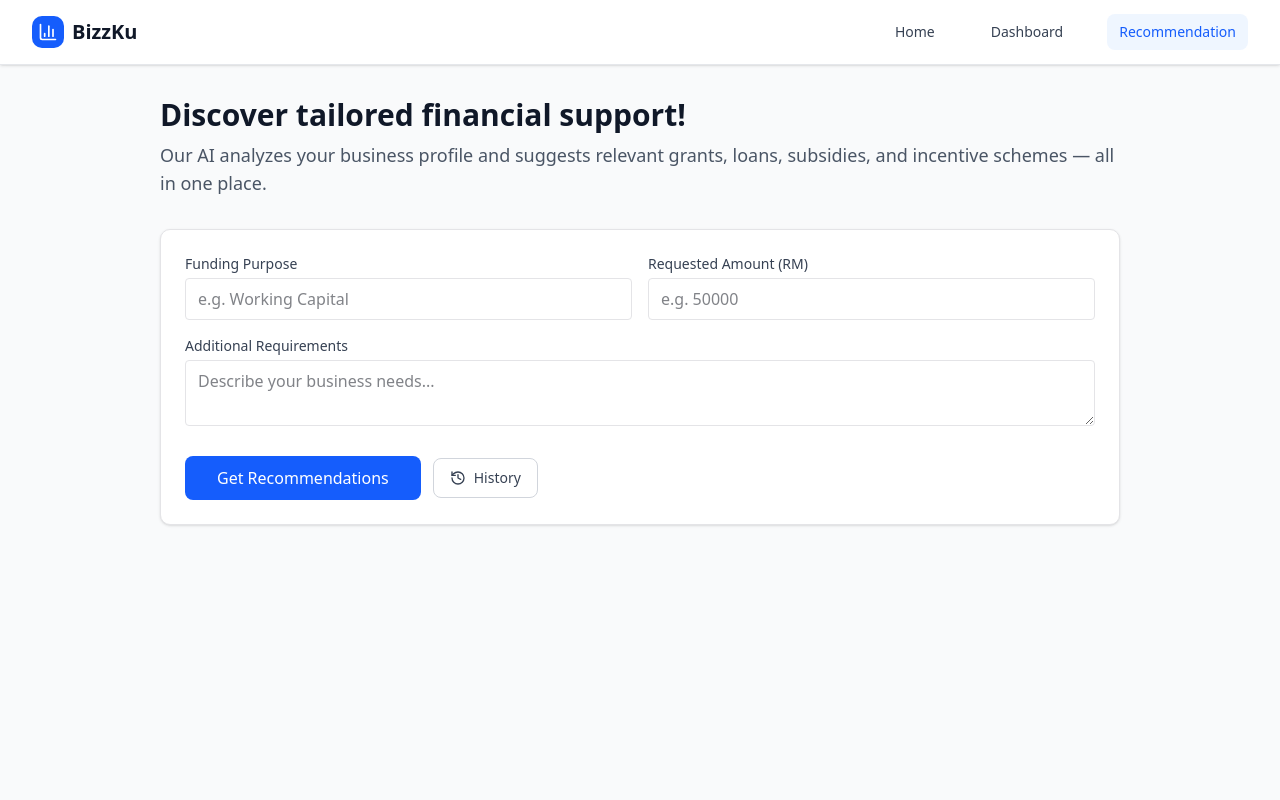
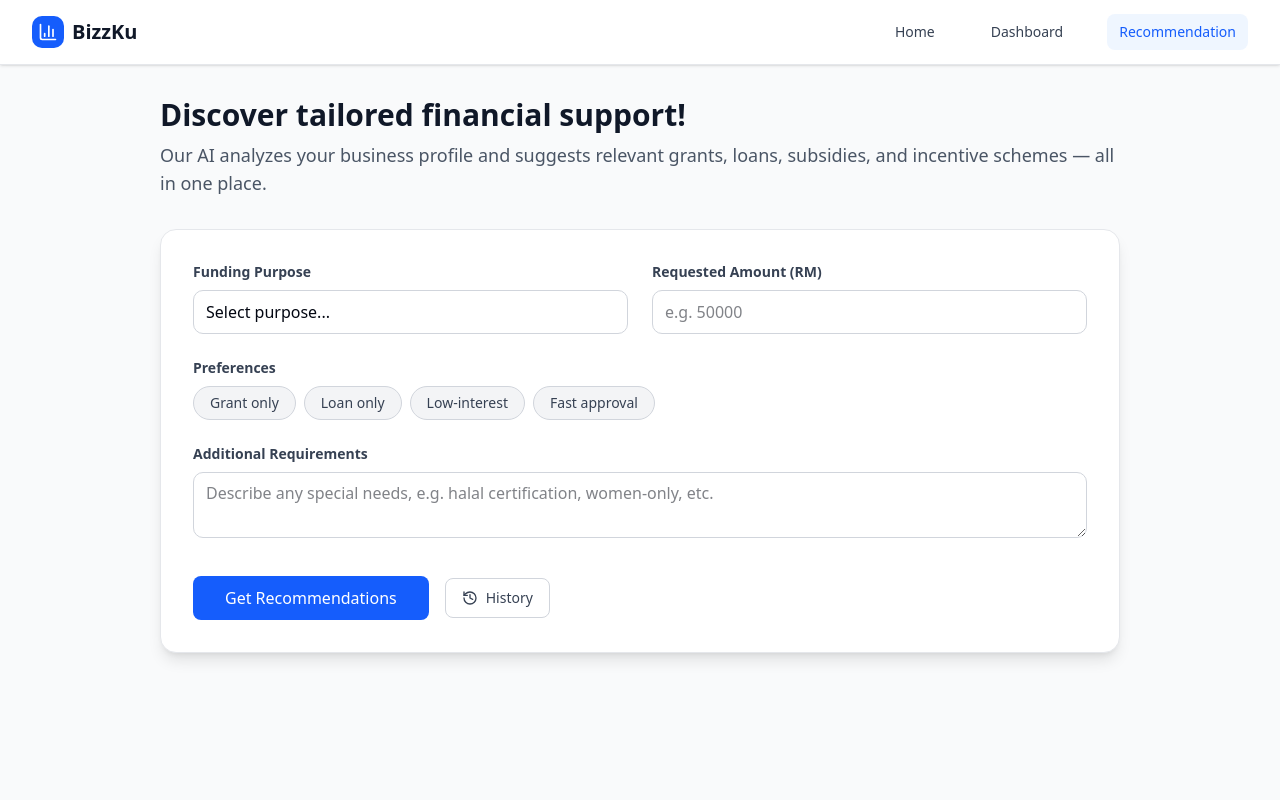
Before and after one commit to Shawnchee/BizKuKu, a Next.js app: page /recommendation in a window 1280 px wide. Shown: the top 800 px of the page. Built offline with nearby package versions, Linux system fonts and the light colour scheme.

Commit message:
add scheme subsidies

```diff
--- a/src/app/recommendation/page.tsx
+++ b/src/app/recommendation/page.tsx
@@ -45,18 +45,29 @@ export default function RecommendationPage() {
   const [error, setError] = useState<string | null>(null)
   const [companyId, setCompanyId] = useState<number>(1)
 
+  const fundingPurposes = [
+    { value: 'equipment', label: 'Equipment' },
+    { value: 'digitalization', label: 'Digitalization' },
+    { value: 'working_capital', label: 'Working Capital' },
+    { value: 'expansion', label: 'Business Expansion' },
+    { value: 'inventory', label: 'Inventory' },
+  ]
+
+  const preferenceOptions = [
+    { value: 'grant', label: 'Grant only' },
+    { value: 'loan', label: 'Loan only' },
+    { value: 'low_interest', label: 'Low-interest' },
+    { value: 'fast_approval', label: 'Fast approval' },
+  ]
+
+  const [fundingPurpose, setFundingPurpose] = useState('')
+  const [preferences, setPreferences] = useState<string[]>([])
+  const [activeTab, setActiveTab] = useState<'funding' | 'subsidy'>('funding')
+
   // Remove profile status check useEffect
 
-  // Fetch recommendations with simulated thinking process (frontend only, no backend)
-  const fetchRecommendations = async () => {
-    setIsThinking(true)
-    setIsGenerating(true)
-    setError(null)
-    setRecommendations([])
-
-    // Simulate thinking for 3 seconds, then show recommendations
-    setTimeout(() => {
-      const hardcodedGrants = [
+  // Hardcoded recommendations for each tab
+  const grantsAndLoans = [
     {
       id: 10001,
       name: 'Geran Digital PKS (SME Digital Grant)',
@@ -94,10 +105,61 @@ export default function RecommendationPage() {
       highlight: 'Empowering women in business'
     }
   ]
+
+  const subsidiesAndSchemes = [
+    {
+      id: 20001,
+      name: 'Fertilizer Subsidy Program (MOA)',
+      description: 'Up to 30% discount on fertilizer for eligible farmers.',
+      type: 'Subsidy',
+      max_amount: 0,
+      provider: 'Ministry of Agriculture',
+      eligibility: 'Registered farmers in Kelantan, Terengganu',
+      apply_url: 'https://www.moa.gov.my/',
+      for_whom: 'Paddy, vegetable, and fruit farmers',
+      highlight: 'Reduce your input costs!'
+    },
+    {
+      id: 20002,
+      name: 'SME Electricity Tariff Rebate',
+      description: 'Monthly rebate on electricity bills for micro and small businesses.',
+      type: 'Subsidy',
+      max_amount: 0,
+      provider: 'TNB',
+      eligibility: 'Registered micro and small businesses, TNB customers',
+      apply_url: 'https://www.tnb.com.my/',
+      for_whom: 'All micro and small businesses',
+      highlight: 'Lower your monthly utility costs'
+    },
+    {
+      id: 20003,
+      name: 'Sales & Service Tax (SST) Exemption',
+      description: 'Exemption from SST for selected business categories.',
+      type: 'Tax Relief',
+      max_amount: 0,
+      provider: 'LHDN',
+      eligibility: 'Eligible micro and small businesses, see LHDN guidelines',
+      apply_url: 'https://www.hasil.gov.my/',
+      for_whom: 'Retailers, F&B, service providers',
+      highlight: 'Boost your profit margins!'
+    }
+  ]
+
+  // Fetch recommendations with simulated thinking process (frontend only, no backend)
+  const fetchRecommendations = async () => {
+    setIsThinking(true)
+    setIsGenerating(true)
+    setError(null)
+    setRecommendations([])
+
+    // Simulate thinking for 6.5 seconds, then show recommendations
+    setTimeout(() => {
       setIsThinking(false)
       setIsGenerating(false)
-      setRecommendations(hardcodedGrants)
-    }, 6500)
+      // Show grants & loans by default
+      setRecommendations(grantsAndLoans)
+      setActiveTab('funding')
+    }, 7000)
   }
 
   const handleHistoryOpen = () => {
@@ -162,43 +224,79 @@ export default function RecommendationPage() {
         </div>
 
         {/* Input Form */}
-        <Card className="mb-8 p-6">
-          <div className="grid grid-cols-1 gap-4 sm:grid-cols-2">
+        <Card className="mb-8 p-8 rounded-2xl shadow-lg border border-gray-200 bg-white">
+          <div className="grid grid-cols-1 md:grid-cols-2 gap-6">
+            {/* Funding Purpose */}
             <div>
-              <label className="block text-sm font-medium text-gray-700 mb-1">Funding Purpose</label>
+              <label className="block text-sm font-semibold text-gray-700 mb-2">Funding Purpose</label>
+              <select
+                className="w-full h-11 border border-gray-300 rounded-lg px-3 pr-8 text-base bg-white focus:outline-none focus:ring-2 focus:ring-blue-500 appearance-none transition"
+                value={fundingPurpose}
+                onChange={e => setFundingPurpose(e.target.value)}
+              >
+                <option value="">Select purpose...</option>
+                {fundingPurposes.map(opt => (
+                  <option key={opt.value} value={opt.value}>{opt.label}</option>
+                ))}
+              </select>
+            </div>
+            {/* Requested Amount */}
+            <div>
+              <label className="block text-sm font-semibold text-gray-700 mb-2">Requested Amount (RM)</label>
               <input
-                className="w-full border rounded px-3 py-2"
-                value={loanPurpose}
-                onChange={e => setLoanPurpose(e.target.value)}
-                placeholder="e.g. Working Capital"
-              />
-            </div>
-            <div>
-              <label className="block text-sm font-medium text-gray-700 mb-1">Requested Amount (RM)</label>
-              <input
-                className="w-full border rounded px-3 py-2"
+                className="w-full h-11 border border-gray-300 rounded-lg px-3 text-base bg-white focus:outline-none focus:ring-2 focus:ring-blue-500 transition"
                 type="number"
                 value={loanAmount}
                 onChange={e => setLoanAmount(e.target.value)}
                 placeholder="e.g. 50000"
+                min={0}
               />
             </div>
           </div>
-          <div className="mt-4">
-            <label className="block text-sm font-medium text-gray-700 mb-1">Additional Requirements</label>
+          {/* Preferences */}
+          <div className="mt-6">
+            <label className="block text-sm font-semibold text-gray-700 mb-2">Preferences</label>
+            <div className="flex flex-wrap gap-2">
+              {preferenceOptions.map(opt => (
+                <button
+                  key={opt.value}
+                  type="button"
+                  className={`px-4 py-1.5 rounded-full border text-sm font-medium transition-colors duration-150 ${
+                    preferences.includes(opt.value)
+                      ? 'bg-blue-600 text-white border-blue-600 shadow'
+                      : 'bg-gray-100 text-gray-700 border-gray-300 hover:bg-blue-50'
+                  }`}
+                  onClick={() =>
+                    setPreferences(prev =>
+                      prev.includes(opt.value)
+                        ? prev.filter(v => v !== opt.value)
+                        : [...prev, opt.value]
+                    )
+                  }
+                >
+                  {opt.label}
+                </button>
+              ))}
+            </div>
+          </div>
+          {/* Additional Requirements */}
+          <div className="mt-6">
+            <label className="block text-sm font-semibold text-gray-700 mb-2">Additional Requirements</label>
             <textarea
-              className="w-full border rounded px-3 py-2"
+              className="w-full border border-gray-300 rounded-lg px-3 py-2 bg-white focus:outline-none focus:ring-2 focus:ring-blue-500 transition"
               value={additionalContext}
               onChange={e => setAdditionalContext(e.target.value)}
-              placeholder="Describe your business needs..."
+              placeholder="Describe any special needs, e.g. halal certification, women-only, etc."
+              rows={2}
             />
           </div>
-          <div className="mt-6 flex items-center space-x-3">
-            <Button onClick={fetchRecommendations} disabled={isGenerating} size="lg">
+          {/* Actions */}
+          <div className="mt-8 flex flex-col sm:flex-row items-center gap-4">
+            <Button onClick={fetchRecommendations} disabled={isGenerating} size="lg" className="w-full sm:w-auto">
               {isGenerating ? <Loader2 className="animate-spin h-4 w-4 mr-2" /> : null}
               Get Recommendations
             </Button>
-            <Button variant="outline" onClick={handleHistoryOpen}>
+            <Button variant="outline" onClick={handleHistoryOpen} className="w-full sm:w-auto">
               <History className="h-4 w-4 mr-2" />
               History
             </Button>
@@ -210,9 +308,36 @@ export default function RecommendationPage() {
           <ThinkingProcess isVisible={isThinking} />
         )}
 
-        {/* Recommendations */}
-        {recommendations.length > 0 && !isThinking && (
+        {/* Recommendations with Tabs */}
+        {!isThinking && recommendations.length > 0 && (
+          <>
+            <div className="mb-4 flex items-center gap-2">
+              <h2 className="text-xl font-semibold">Results Tailored for Your Business:</h2>
+            </div>
+            <div className="mb-2 flex gap-2">
+              <button
+                className={`px-6 py-2 rounded-t-lg font-semibold transition-colors duration-150 border-b-2 focus:outline-none focus-visible:ring-2 focus-visible:ring-blue-500 shadow-sm
+                  ${activeTab === 'funding' ? 'bg-white border-blue-600 text-blue-700 shadow-md z-10' : 'bg-gray-100 border-transparent text-gray-700 hover:bg-blue-50'}`}
+                style={{ minWidth: '160px' }}
+                onClick={() => { setActiveTab('funding'); setRecommendations(grantsAndLoans) }}
+                aria-selected={activeTab === 'funding'}
+                tabIndex={0}
+              >
+                Grants & Loans
+              </button>
+              <button
+                className={`px-6 py-2 rounded-t-lg font-semibold transition-colors duration-150 border-b-2 focus:outline-none focus-visible:ring-2 focus-visible:ring-blue-500 shadow-sm
+                  ${activeTab === 'subsidy' ? 'bg-white border-blue-600 text-blue-700 shadow-md z-10' : 'bg-gray-100 border-transparent text-gray-700 hover:bg-blue-50'}`}
+                style={{ minWidth: '160px' }}
+                onClick={() => { setActiveTab('subsidy'); setRecommendations(subsidiesAndSchemes) }}
+                aria-selected={activeTab === 'subsidy'}
+                tabIndex={0}
+              >
+                Subsidies & Schemes
+              </button>
+            </div>
             <FundingComparisonTable recommendations={recommendations} />
+          </>
         )}
 
         {/* History Modal */}
--- a/src/components/recommendation/FundingComparisonTable.tsx
+++ b/src/components/recommendation/FundingComparisonTable.tsx
@@ -27,10 +27,6 @@ const FundingComparisonTable: React.FC<FundingComparisonTableProps> = ({ recomme
 
   return (
     <div className="mb-8">
-      <div className="flex items-center mb-4">
-        <svg className="h-6 w-6 text-green-500 mr-2" fill="none" stroke="currentColor" strokeWidth={2} viewBox="0 0 24 24"><path strokeLinecap="round" strokeLinejoin="round" d="M9 12l2 2l4-4m5 2a9 9 0 11-18 0a9 9 0 0118 0z" /></svg>
-        <h2 className="text-xl font-semibold">Compare Funding Options</h2>
-      </div>
       <div className="grid grid-cols-1 md:grid-cols-3 gap-6">
         {displayRecommendations.map((rec) => (
           <Card key={rec.id} className="p-6 flex flex-col h-full border-2 border-blue-100 hover:border-blue-400 transition">
```
Lines whose indentation alone changed are shown as unchanged.
